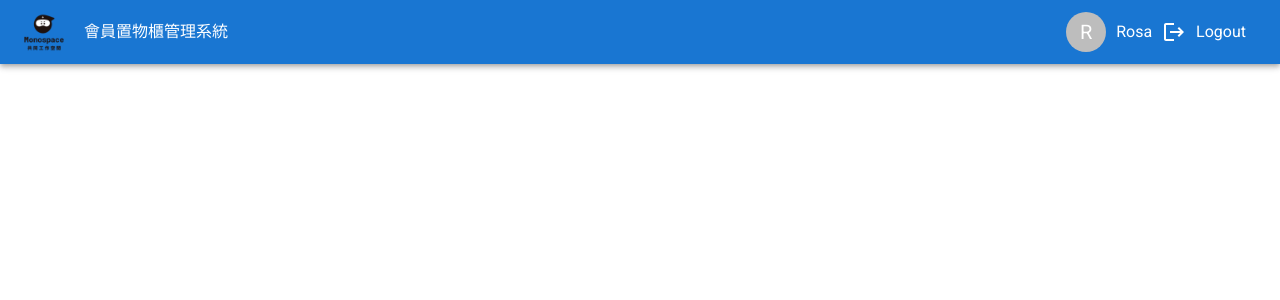
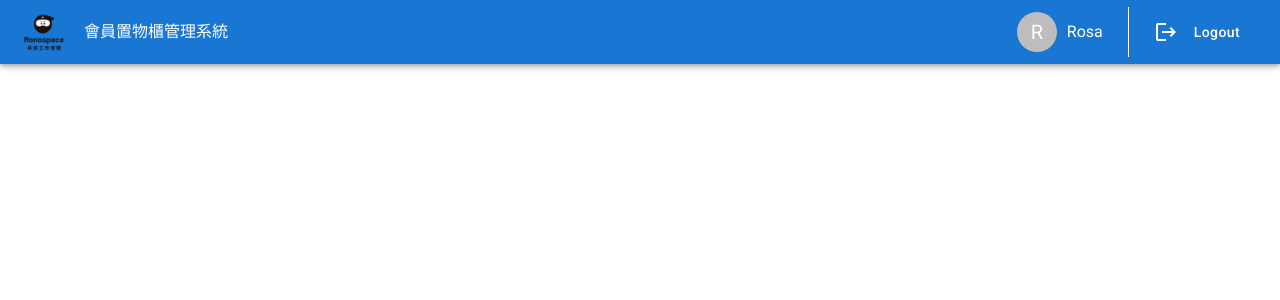
Before and after one commit to monosparta/luck-cms, a React (Create React App) app: page /app in a window 1280 px wide. Shown: the top 300 px of the page. Built offline with nearby package versions, Linux system fonts and the light colour scheme.

Commit message:
Appbar logout

```diff
--- a/src/components/Appbar.css
+++ b/src/components/Appbar.css
@@ -5,7 +5,7 @@
 }
 
 .username{
-    padding: 10px;
+    padding: 10px 0px 10px 10px;
 }
 .LogoutIcon{
     padding: 10px;
@@ -18,11 +18,19 @@
 .Bar{
     display:flex;
 }
-.Bar-item{
+.Bar-user,.Bar-logout{
     display:flex;
     align-items: center;
 }
 
-.muiToolbar{
+.css-hip9hq-MuiPaper-root-MuiAppBar-root{
     box-shadow: 0px 2px 4px -1px rgb(0 0 0 0), 0px 4px 5px 0px rgb(0 0 0 0), 0px 1px 10px 0px rgb(0 0 0 0);
 }
+
+.Bar-user::after {
+    content:"";
+    margin: 25px;
+    height: 100%;
+    border-right: solid #FFFFFF 1px;
+    z-index: 999;
+}
--- a/src/components/Appbar.js
+++ b/src/components/Appbar.js
@@ -1,6 +1,7 @@
 import React from "react";
 import AppBar from "@mui/material/AppBar";
 import Box from "@mui/material/Box";
+import Button from '@mui/material/Button';
 import Toolbar from "@mui/material/Toolbar";
 import Avatar from "@mui/material/Avatar";
 import LogoutIcon from "@mui/icons-material/Logout";
@@ -34,19 +35,21 @@ const Appbar = () => {
 
 	return (
 		<Box sx={{ flexGrow: 1 }}>
-			<AppBar position='static'>
-				<Toolbar>
+			<AppBar position='static' >
+				<Toolbar backgroundColor='#BCD5DE'>
 					<img src='./mono.png' alt='' className='logo' />
 					<p className='title'>會員置物櫃管理系統</p>
 					<Box sx={{ flexGrow: 1 }} />
 					<div className='Bar'>
-						<div className='Bar-item'>
+						<div className='Bar-user'>
 							<Avatar>R</Avatar>
 							<p className='username'> Rosa </p>
 						</div>
-						<div className='Bar-item'>
+						<div className='Bar-logout'>
 							<LogoutIcon></LogoutIcon>
-							<p className='Logout'> Logout</p>
+              <stack>
+							<Button variant="Logout" className='Bar-logout' style={{textTransform: 'none'}}> Logout </Button>
+              </stack>
 						</div>
 					</div>
 				</Toolbar>
```
